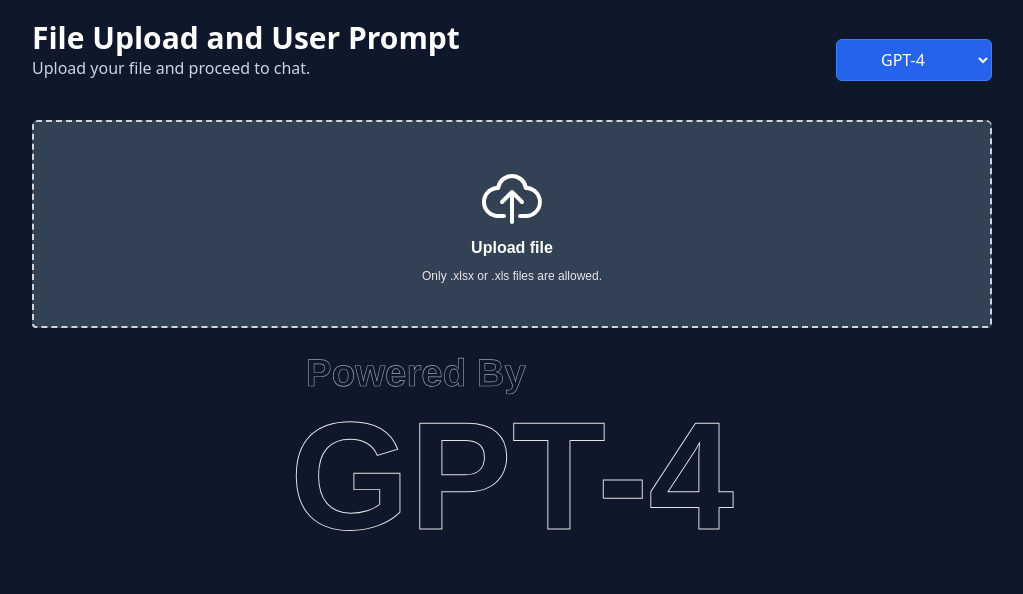
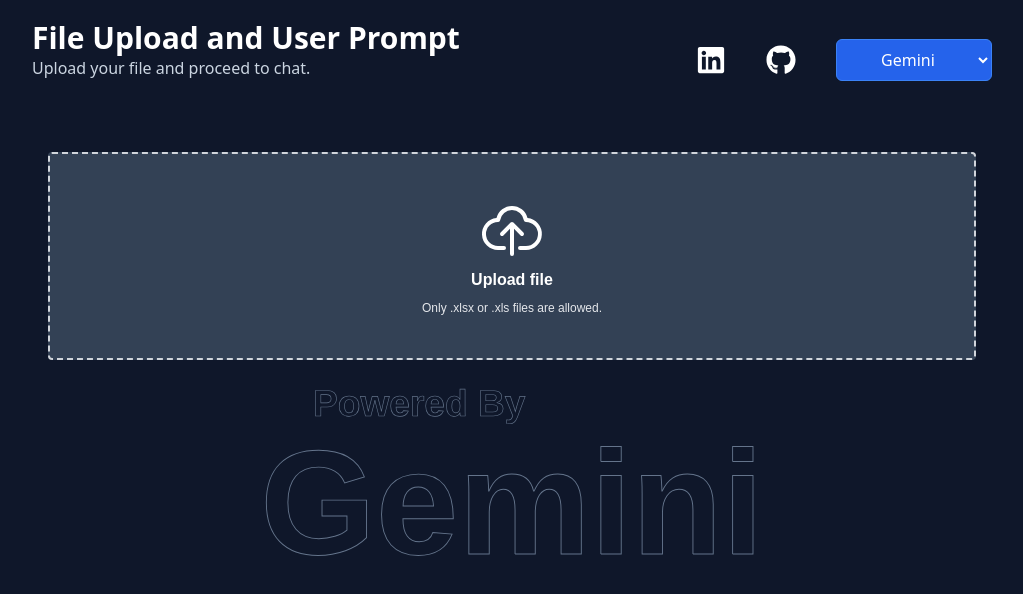
Before and after one commit to code-rohitr/DriveX, a Next.js app: page / in a window 1280 px wide. Shown: the top 594 px of the page, without its empty margins (128-1151 px from the left). Built offline with nearby package versions, Linux system fonts and the light colour scheme.

Commit message:
Add: social links

```diff
--- a/app/Components/Header.jsx
+++ b/app/Components/Header.jsx
@@ -2,9 +2,11 @@
 
 import React, { useState } from "react";
 import { motion } from "framer-motion";
+import {FaGithub, FaLinkedin} from 'react-icons/fa'
+import Link from "next/link";
 
 function Header({ onModelChange }) {
-  const [selectedModel, setSelectedModel] = useState("GPT-4");
+  const [selectedModel, setSelectedModel] = useState("Gemini");
 
   const handleModelChange = (event) => {
     setSelectedModel(event.target.value);
@@ -27,14 +29,20 @@
             <p className="text-slate-300 max-sm:text-center">Upload your file and proceed to chat.</p>
           </div>
 
-          <div>
+          <div className="flex justify-center items-center space-x-10">
+          <Link href={"https://www.linkedin.com/in/rohit-raj-3abb13201/"} target="_blank" className="text-3xl">
+            <FaLinkedin/>
+          </Link>
+          <Link href={"https://github.com/code-rohitr"} target="_blank" className="text-3xl">
+            <FaGithub/>
+          </Link>
             <select
               value={selectedModel}
               onChange={handleModelChange}
               className="p-2 px-10 rounded-md border bg-blue-600 border-blue-500 text-white  outline-none cursor-pointer"
             >
+              <option value="Gemini">Gemini</option>
               <option value="GPT-4">GPT-4</option>
-              <option value="Gemini">Gemini</option>
             </select>
           </div>
         </div>
--- a/app/aceternity/text-hover-effect.jsx
+++ b/app/aceternity/text-hover-effect.jsx
@@ -88,7 +88,7 @@
         textAnchor="middle"
         dominantBaseline="middle"
         strokeWidth="0.3"
-        className="font-[helvetica] font-bold fill-transparent text-5xl   stroke-neutral-200 dark:stroke-neutral-800"
+        className="font-[helvetica] font-bold fill-transparent text-5xl   stroke-slate-500 dark:stroke-neutral-800"
         initial={{ strokeDashoffset: 1000, strokeDasharray: 1000 }}
         animate={{
           strokeDashoffset: 0,
@@ -107,7 +107,7 @@
         textAnchor="middle"
         dominantBaseline="middle"
         strokeWidth="0.2"
-        className="font-[helvetica] font-bold fill-transparent text-xs   stroke-slate-400 dark:stroke-neutral-800"
+        className="font-[helvetica] font-bold fill-transparent text-xs   stroke-slate-500 dark:stroke-neutral-800"
         initial={{ strokeDashoffset: 1000, strokeDasharray: 1000 }}
         animate={{
           strokeDashoffset: 0,
--- a/app/page.js
+++ b/app/page.js
@@ -7,7 +7,7 @@
 
 
 export default function Home() {
-  const [selectedModel, setSelectedModel] = useState("GPT-4");
+  const [selectedModel, setSelectedModel] = useState("Gemini");
 
   // Function to handle model change
   const handleModelChange = (model) => {
@@ -19,8 +19,8 @@
       <Header onModelChange={handleModelChange} />
 
       <div className="">
+        {selectedModel === "Gemini" && <Gemini />}
         {selectedModel === "GPT-4" && <FileUpload />}
-        {selectedModel === "Gemini" && <Gemini />}
       </div>
 
       {/* Render FileUpload component */}
--- a/package.json
+++ b/package.json
@@ -22,6 +22,7 @@
     "react-autosuggest": "^10.1.0",
     "react-dom": "^19.0.0",
     "react-dropzone": "^14.3.5",
+    "react-icons": "^5.4.0",
     "react-toastify": "^11.0.3",
     "tailwind-merge": "^2.6.0",
     "xlsx": "^0.18.5"
```
Also changed, not shown: 1 other file (tests, documents, lock files or other folders).
